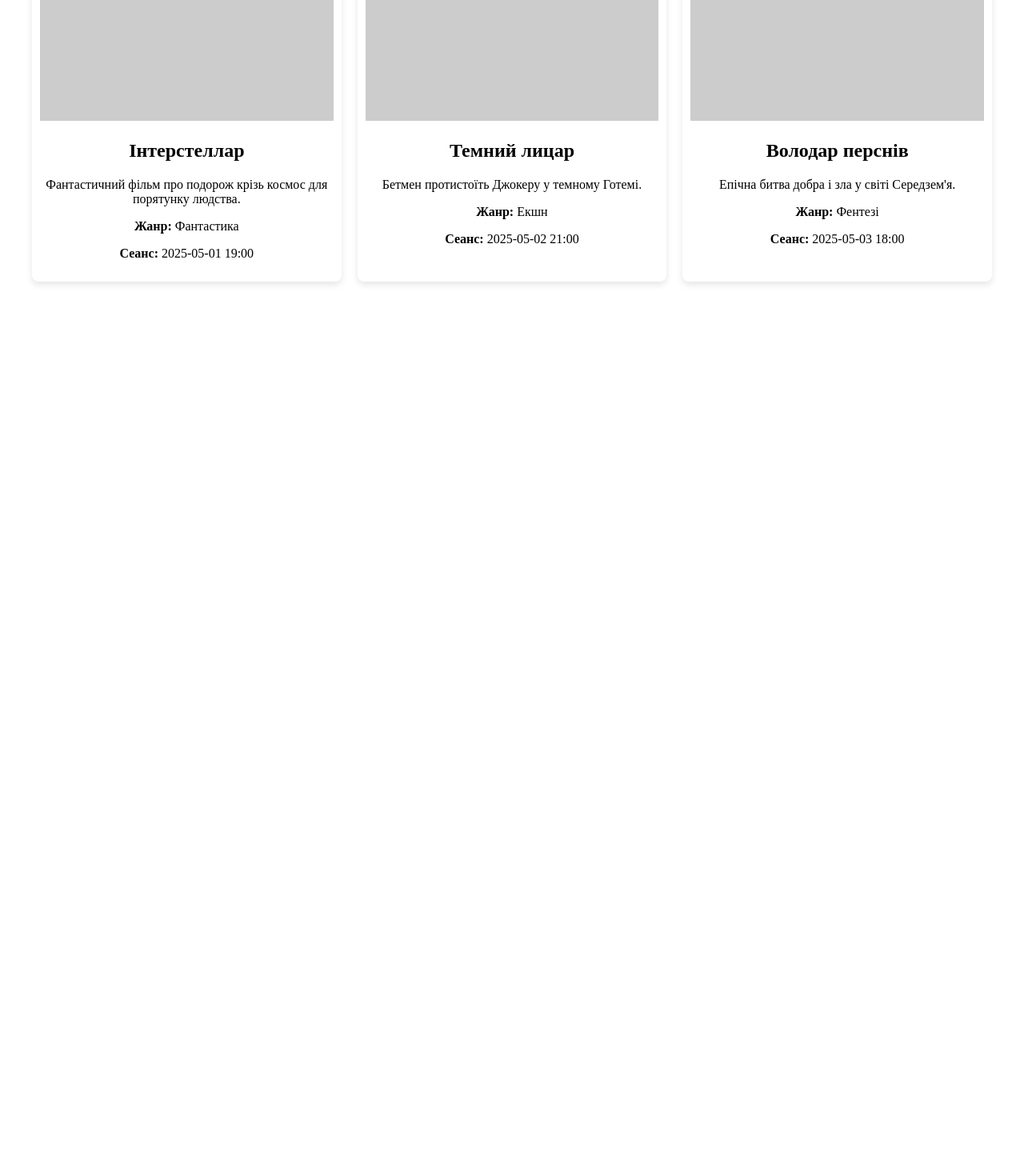
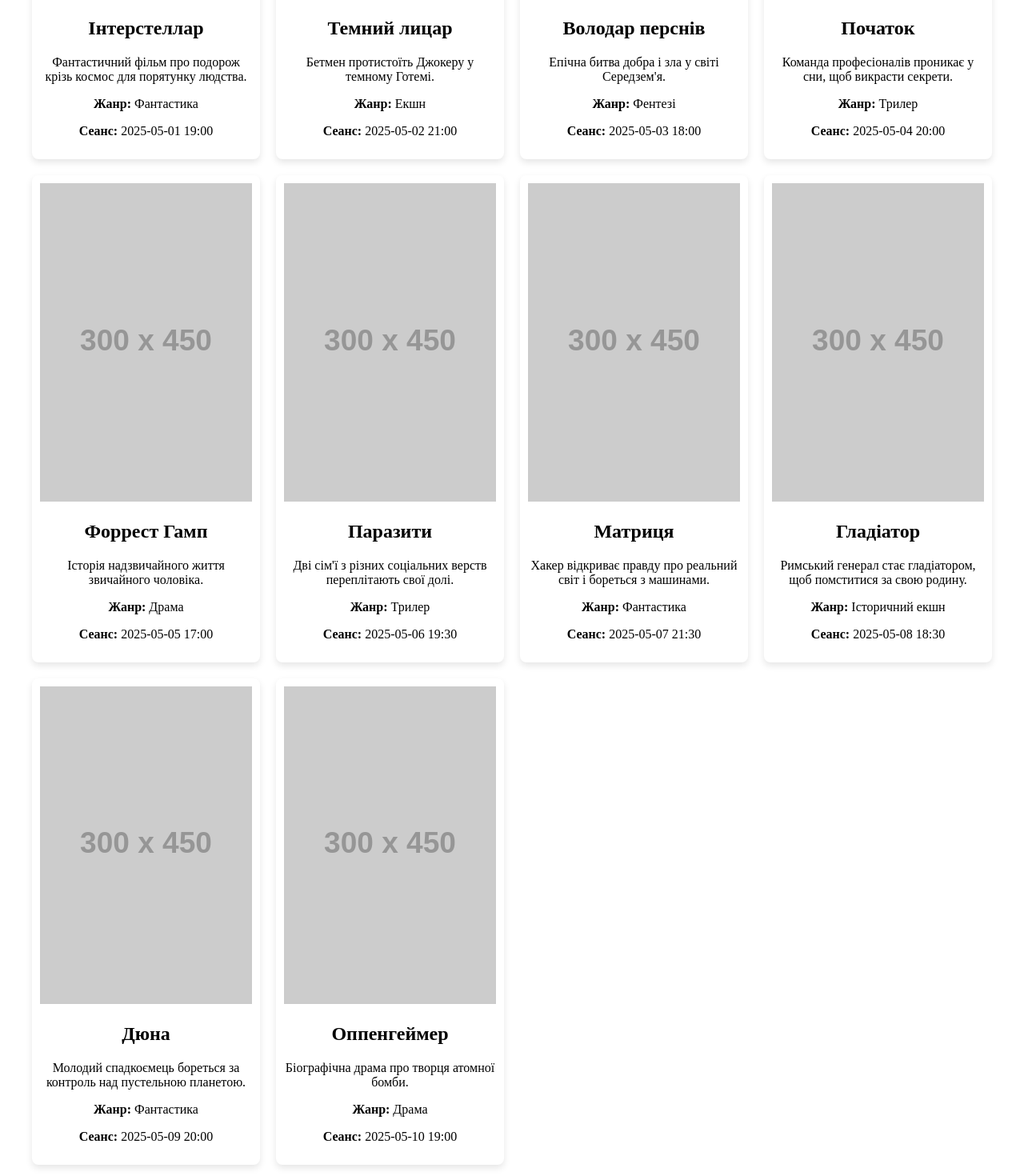
Before and after one commit to OrestKravtsiv/cinema-booking, a React (Create React App) app: page / in a window 1280 px wide. Shown: the part 580-2050 px from the top of the page at 80% size. Before the commit the page ends 960 px from the top, so only its background shows below. Built offline with nearby package versions, Linux system fonts and the light colour scheme.

Commit message:
Додано розширений список фільмів для бронювання

```diff
--- a/src/data/movies.js
+++ b/src/data/movies.js
@@ -23,5 +23,61 @@ export const movies = [
     genre: "Фентезі",
     time: "2025-05-03 18:00",
     poster: "https://via.placeholder.com/300x450?text=LOTR"
+  },
+  {
+    id: 4,
+    title: "Початок",
+    description: "Команда професіоналів проникає у сни, щоб викрасти секрети.",
+    genre: "Трилер",
+    time: "2025-05-04 20:00",
+    poster: "https://via.placeholder.com/300x450?text=Inception"
+  },
+  {
+    id: 5,
+    title: "Форрест Гамп",
+    description: "Історія надзвичайного життя звичайного чоловіка.",
+    genre: "Драма",
+    time: "2025-05-05 17:00",
+    poster: "https://via.placeholder.com/300x450?text=Forrest+Gump"
+  },
+  {
+    id: 6,
+    title: "Паразити",
+    description: "Дві сім'ї з різних соціальних верств переплітають свої долі.",
+    genre: "Трилер",
+    time: "2025-05-06 19:30",
+    poster: "https://via.placeholder.com/300x450?text=Parasite"
+  },
+  {
+    id: 7,
+    title: "Матриця",
+    description: "Хакер відкриває правду про реальний світ і бореться з машинами.",
+    genre: "Фантастика",
+    time: "2025-05-07 21:30",
+    poster: "https://via.placeholder.com/300x450?text=Matrix"
+  },
+  {
+    id: 8,
+    title: "Гладіатор",
+    description: "Римський генерал стає гладіатором, щоб помститися за свою родину.",
+    genre: "Історичний екшн",
+    time: "2025-05-08 18:30",
+    poster: "https://via.placeholder.com/300x450?text=Gladiator"
+  },
+  {
+    id: 9,
+    title: "Дюна",
+    description: "Молодий спадкоємець бореться за контроль над пустельною планетою.",
+    genre: "Фантастика",
+    time: "2025-05-09 20:00",
+    poster: "https://via.placeholder.com/300x450?text=Dune"
+  },
+  {
+    id: 10,
+    title: "Оппенгеймер",
+    description: "Біографічна драма про творця атомної бомби.",
+    genre: "Драма",
+    time: "2025-05-10 19:00",
+    poster: "https://via.placeholder.com/300x450?text=Oppenheimer"
   }
 ];
```
Lines whose indentation alone changed are shown as unchanged.
